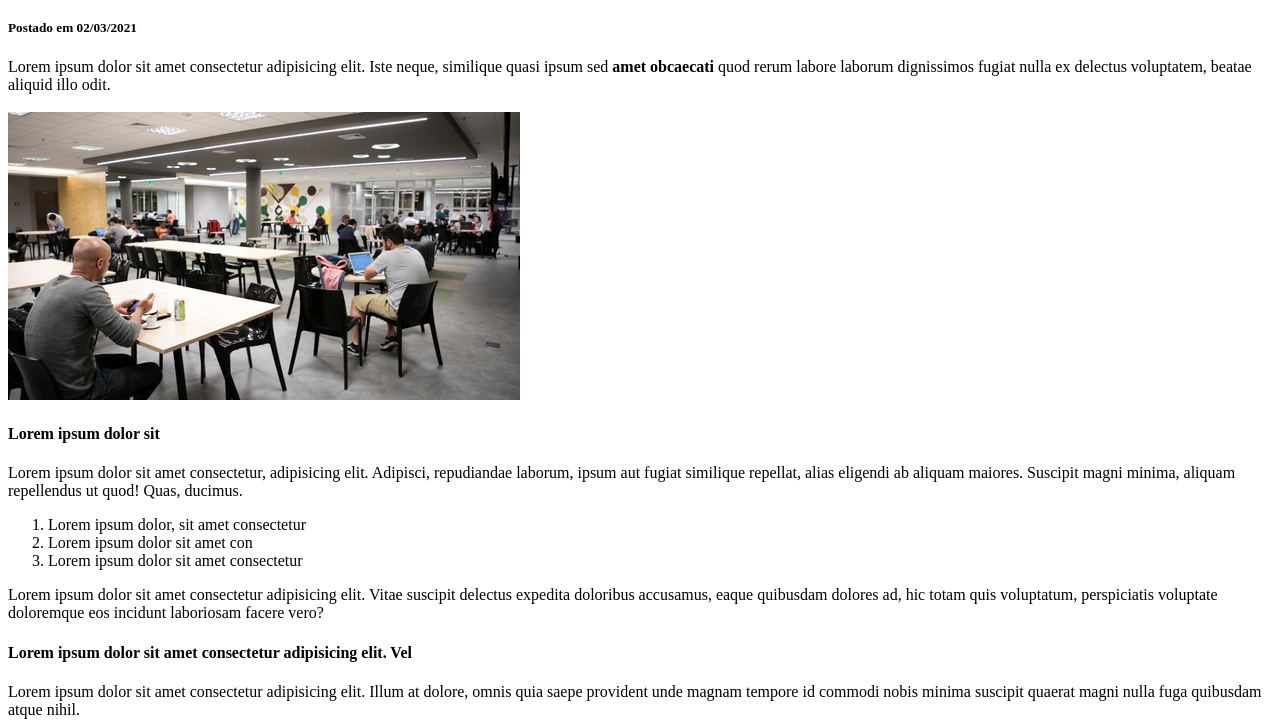
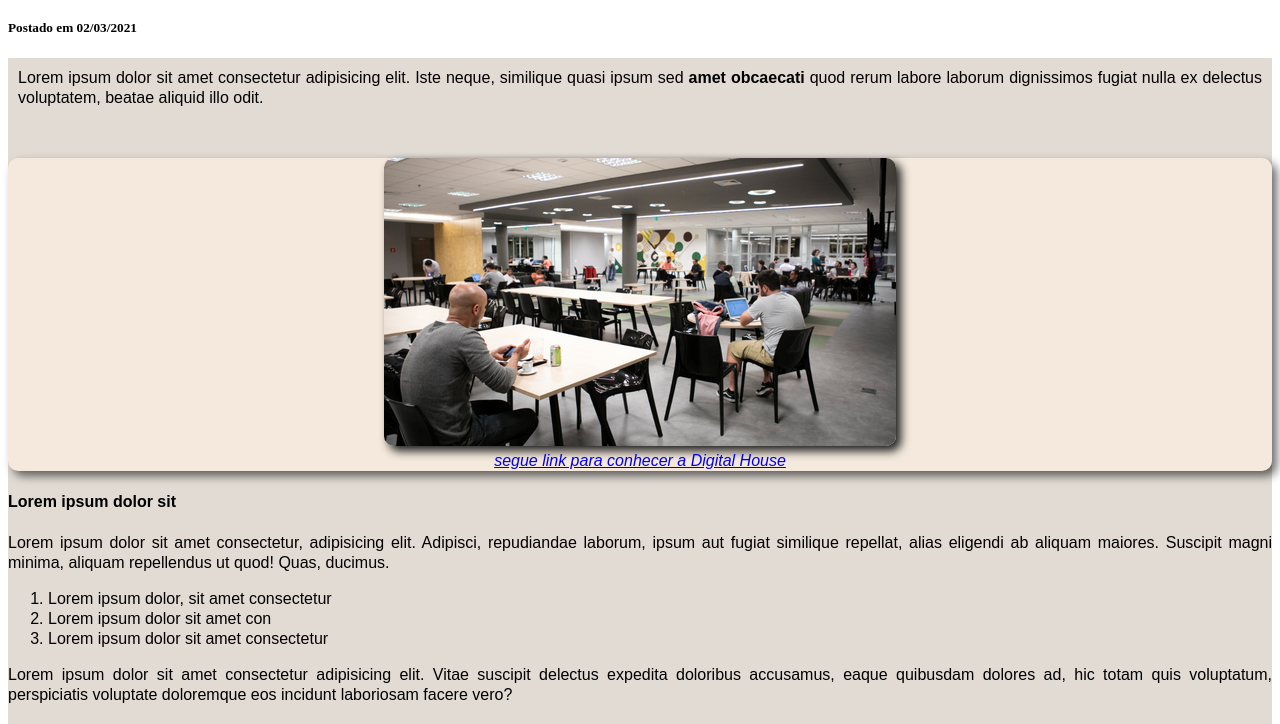
Before and after one commit to devCamposs/Aula-Html, a plain HTML site: page index.html in a window 1280 px wide. Shown: the part 61-785 px from the top of the page. Drawn offline with Linux system fonts and the light colour scheme.

Commit message:
interagindo um pouco com css

```diff
--- a/css.css
+++ b/css.css
@@ -1,14 +1,30 @@
 
-body {
-
+main {
+    font-family: sans-serif;
+    line-height: 20px;
+    text-align: justify;
+    font-size: 16px;
+    background-color: rgb(225, 219, 212);
 }
 
+div#primeiraDiv {
+    padding: 10px;
+}
 h1 {
     color: red;
 }
 
-#paragrafo{
+div#imagem {
+    text-align: center;
+    background-color: rgb(244, 233, 220);
+    box-shadow: 5px 5px 10px rgba(0, 0, 0, 0.577);
+    border-radius: 10px;
 
+}
+
+img {
+    box-shadow: 5px 5px 10px rgb(28, 28, 29);
+    border-radius: 10px;
 }
 footer {
     display: flex;
--- a/index.html
+++ b/index.html
@@ -16,11 +16,25 @@
     </header>
     <main>
         <article>
-            Lorem ipsum dolor sit amet consectetur adipisicing elit. Iste neque, similique quasi ipsum sed <strong>amet obcaecati</strong> quod rerum labore laborum dignissimos fugiat nulla ex delectus voluptatem, beatae aliquid illo odit. <br><br>
+            <div id='primeiraDiv'>
+                Lorem ipsum dolor sit amet consectetur adipisicing elit. Iste neque, similique quasi ipsum sed
+                <strong>amet obcaecati</strong> quod rerum labore laborum dignissimos fugiat nulla ex delectus
+                voluptatem, beatae aliquid illo odit.
+            </div> <br><br>
         </article>
-        <img src="/imagem/destaque.webp" alt="">
-        <h4>Lorem ipsum dolor sit </h4>
-        <p>Lorem ipsum dolor sit amet consectetur, adipisicing elit. Adipisci, repudiandae laborum, ipsum aut fugiat similique repellat, alias eligendi ab aliquam maiores. Suscipit magni minima, aliquam repellendus ut quod! Quas, ducimus.</p>
+        <div id="imagem">
+            <a href="https://www.digitalhouse.com/br"><img src="/imagem/destaque.webp" alt=""><br><cite>segue link para
+                    conhecer a Digital House</cite></a>
+        </div>
+        <div>
+            <h4>Lorem ipsum dolor sit </h4>
+        </div>
+        <div>
+            <p>Lorem ipsum dolor sit amet consectetur, adipisicing elit. Adipisci, repudiandae laborum, ipsum aut fugiat
+                similique repellat, alias eligendi ab aliquam maiores. Suscipit magni minima, aliquam repellendus ut quod!
+                Quas, ducimus.</p>
+        </div>
+      <div>
         <ol>
             <li>
                 Lorem ipsum dolor, sit amet consectetur
@@ -32,22 +46,35 @@
                 Lorem ipsum dolor sit amet consectetur
             </li>
         </ol>
+      </div>
 
-        <p>Lorem ipsum dolor sit amet consectetur adipisicing elit. Vitae suscipit delectus expedita doloribus accusamus, eaque quibusdam dolores ad, hic totam quis voluptatum, perspiciatis voluptate doloremque eos incidunt laboriosam facere vero?</p>
+        <p>Lorem ipsum dolor sit amet consectetur adipisicing elit. Vitae suscipit delectus expedita doloribus
+            accusamus, eaque quibusdam dolores ad, hic totam quis voluptatum, perspiciatis voluptate doloremque eos
+            incidunt laboriosam facere vero?</p>
 
         <h4>Lorem ipsum dolor sit amet consectetur adipisicing elit. Vel </h4>
-        <p>Lorem ipsum dolor sit amet consectetur adipisicing elit. Illum at dolore, omnis quia saepe provident unde magnam tempore id commodi nobis minima suscipit quaerat magni nulla fuga quibusdam atque nihil.</p> <br>
+        <p>Lorem ipsum dolor sit amet consectetur adipisicing elit. Illum at dolore, omnis quia saepe provident unde
+            magnam tempore id commodi nobis minima suscipit quaerat magni nulla fuga quibusdam atque nihil.</p> <br>
 
-        <p>Lorem ipsum dolor sit amet <strong>consectetur adipisicing elit</strong>. Necessitatibus, vel mollitia numquam sapiente nulla soluta dolore aspernatur quas natus cum impedit nihil magni modi repudiandae id quos molestiae ad ex.</p>
+        <p>Lorem ipsum dolor sit amet <strong>consectetur adipisicing elit</strong>. Necessitatibus, vel mollitia
+            numquam sapiente nulla soluta dolore aspernatur quas natus cum impedit nihil magni modi repudiandae id quos
+            molestiae ad ex.</p>
 
-        <p id="paragrafo">Lorem ipsum dolor sit amet consectetur adipisicing elit. Iusto odit excepturi voluptatum, natus fuga eum sint inventore sunt adipisci. Corrupti atque nam minus doloribus eaque fugit quos inventore, expedita ut? Lorem ipsum dolor sit amet consectetur adipisicing elit. Sunt, nesciunt inventore dignissimos aliquid ut provident suscipit nulla. Hic deleniti nesciunt quod, impedit, voluptate ratione quisquam soluta maxime quasi rem iure?</p>
+        <p id="paragrafo">Lorem ipsum dolor sit amet consectetur adipisicing elit. Iusto odit excepturi voluptatum,
+            natus fuga eum sint inventore sunt adipisci. Corrupti atque nam minus doloribus eaque fugit quos inventore,
+            expedita ut? Lorem ipsum dolor sit amet consectetur adipisicing elit. Sunt, nesciunt inventore dignissimos
+            aliquid ut provident suscipit nulla. Hic deleniti nesciunt quod, impedit, voluptate ratione quisquam soluta
+            maxime quasi rem iure?</p>
 
 
 
         <footer>
-            <a href="http://instagram.com"><img src="exercicio_html\img\img\instagram.svg" alt="instagram" width="50"></a>
-            <a href="https://br.linkedin.com/"><img src="exercicio_html\img\img\linkedin.svg" alt="linkedin" width="50"></a>
-            <a href="https://www.youtube.com/"><img src="exercicio_html\img\img\youtube.svg" alt="youtube" width="50"></a>
+            <a href="http://instagram.com"><img src="exercicio_html\img\img\instagram.svg" alt="instagram"
+                    width="50"></a>
+            <a href="https://br.linkedin.com/"><img src="exercicio_html\img\img\linkedin.svg" alt="linkedin"
+                    width="50"></a>
+            <a href="https://www.youtube.com/"><img src="exercicio_html\img\img\youtube.svg" alt="youtube"
+                    width="50"></a>
             <a href="https://pt-br.facebook.com/"><img src="imagem\facebook.svg" alt="facebook" width="50"></a>
         </footer>
     </main>
```
